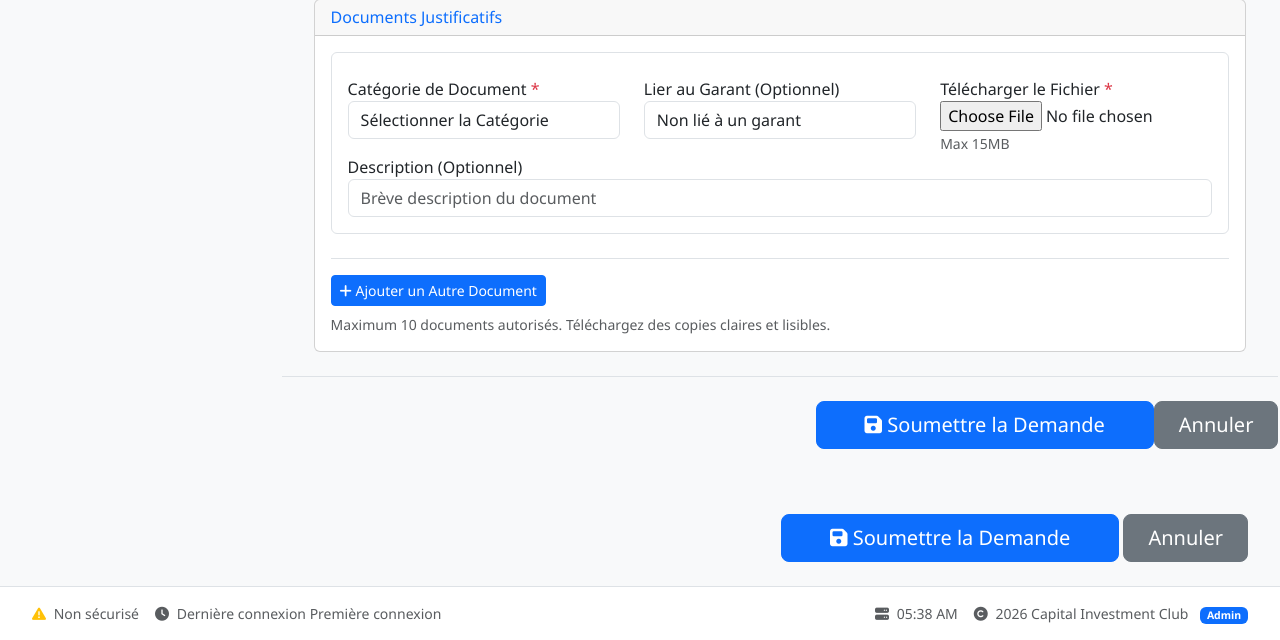
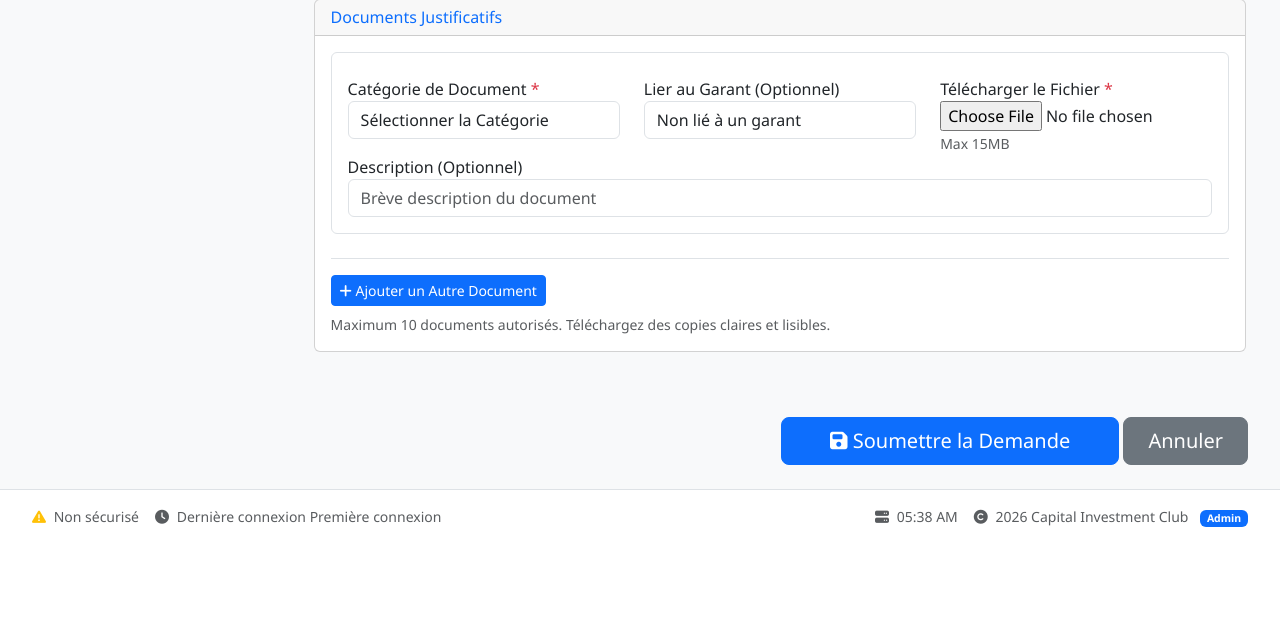
Before and after one commit to chrisayale/ADI-LARAVEL, a Laravel app: page /admin/loans/create in a window 1280 px wide. Shown: the part 1441-2081 px from the top of the page. After the commit the page ends 1968 px from the top, so only its background shows below. Run offline with Laravel 12, Linux system fonts and the light colour scheme; the visitor is signed in with stand-in values (Sample User, id 1); data comes from the database, SQL or seed files in the repository; data that the repository does not hold is empty; parts of the project's set-up code (start-up, migrations or seed data) failed here and were passed over.

Commit message:
Remove duplicate submit buttons block in loan creation view
- Remove duplicate desktop buttons from card-footer (was showing alongside sticky-footer)
- Keep card-footer buttons only for mobile (d-md-none)
- Keep sticky-footer for desktop only (d-none d-md-block)
- Single source of truth for submit/cancel actions per viewport

Co-Authored-By: Claude Opus 5 (1M context) <noreply@anthropic.com>

```diff
--- a/resources/views/admin/loans/create.blade.php
+++ b/resources/views/admin/loans/create.blade.php
@@ -504,21 +504,13 @@
             </form>
         </div>
 
-        <!-- Form Footer with Submit Buttons -->
-        <div class="card-footer bg-light border-top d-flex justify-content-end py-4">
-            <div class="d-md-none w-100 text-right mb-3">
+        <!-- Form Footer with Submit Buttons (Mobile only - hidden on desktop where sticky footer shows) -->
+        <div class="card-footer bg-light border-top d-flex justify-content-end py-4 d-md-none">
+            <div class="w-100 text-right">
                 <button type="submit" form="loan-form" class="btn btn-primary">
                     <i class="fas fa-save"></i> Soumettre la Demande
                 </button>
                 <a href="{{ route('admin.loans.index') }}" class="btn btn-secondary ml-2">Annuler</a>
-            </div>
-            <div class="d-none d-md-flex">
-                <button type="submit" form="loan-form" class="btn btn-primary btn-lg px-5">
-                    <i class="fas fa-save"></i> Soumettre la Demande
-                </button>
-                <a href="{{ route('admin.loans.index') }}" class="btn btn-secondary btn-lg px-4 ml-2">
-                    Annuler
-                </a>
             </div>
         </div>
     </div>
```
